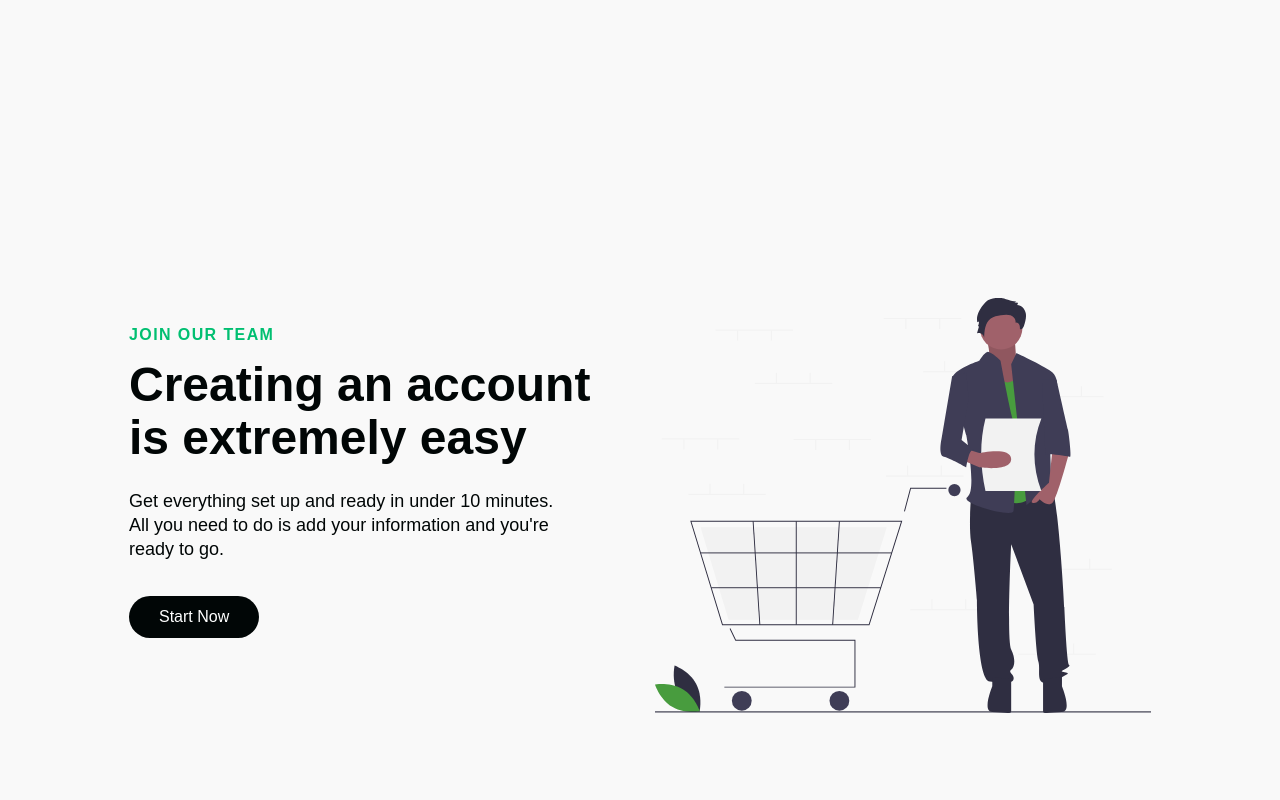
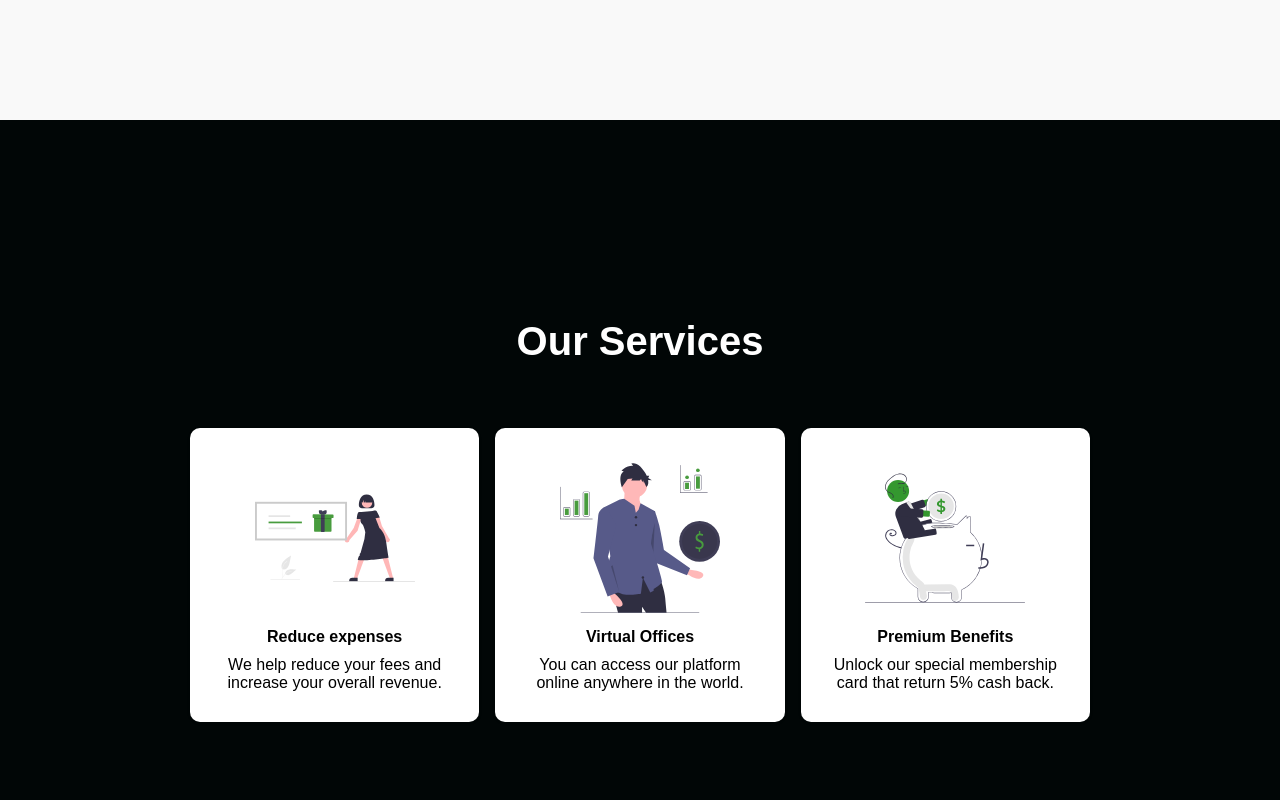
Before and after one commit to LashenDEV/Smooth_scrolling_website-react-, a React (Create React App) app: page / in a window 1280 px wide. Shown: the part 2280-3080 px from the top of the page. Built offline with nearby package versions, Linux system fonts and the light colour scheme; a web font is replaced by a local one.

Commit message:
ServicesSection

```diff
--- a/src/components/Navbar/index.js
+++ b/src/components/Navbar/index.js
@@ -29,7 +29,7 @@
                             <NavLinks to="discover">Discover</NavLinks>
                         </NavItem>
                         <NavItem>
-                            <NavLinks to="about">Services</NavLinks>
+                            <NavLinks to="services">Services</NavLinks>
                         </NavItem>
                         <NavItem>
                             <NavLinks to="signup">Sign Up</NavLinks>
--- /dev/null
+++ b/src/components/Services/ServicesElements.js
@@ -0,0 +1,82 @@
+import styled from "styled-components";
+
+export const ServicesContainer = styled.div`
+  height: 100vh;
+  display: flex;
+  flex-direction: column;
+  justify-content: center;
+  align-items: center;
+  background: #010606;
+
+  @media screen and (max-width: 768px) {
+    height: 1100px;
+  }
+
+  @media screen and (max-width: 768px) {
+    height: 1300px;
+  }
+`
+
+export const ServicesWrapper = styled.div`
+  max-width: 1000px;
+  margin: 0 auto;
+  display: grid;
+  grid-template-columns: 1fr 1fr 1fr;
+  align-items: center;
+  grid-gap: 16px;
+  padding: 0 50px;
+
+  @media screen and (max-width: 1000px) {
+    grid-template-columns: 1fr 1fr;
+  }
+
+  @media screen and (max-width: 768px) {
+    grid-template-columns: 1fr;
+    padding: 0 20px;
+  }
+`
+
+export const ServicesCard = styled.div`
+  background: #fff;
+  display: flex;
+  flex-direction: column;
+  justify-content: flex-start;
+  align-items: center;
+  border-radius: 10px;
+  max-height: 320px;
+  padding: 30px;
+  box-shadow: 0 1px 3px rgba(0, 0, 0, 0.2);
+  transition: all 0.2s ease-in-out;
+
+  &:hover {
+    transform: scale(1.02);
+    transition: all 0.2s ease-in-out;
+    cursor: pointer;
+  }
+`
+export const ServicesIcon = styled.img`
+  height: 160px;
+  width: 160px;
+  margin-bottom: 10px;
+`
+
+export const ServicesH1 = styled.h1`
+  font-size: 2.5rem;
+  color: #fff;
+  margin-bottom: 64px;
+
+  @media screen and(max-width: 480px) {
+    font-size: 2rem;
+    margin-bottom: 10px;
+  }
+`
+
+export const ServicesH2 = styled.h2`
+  font-size: 1rem;
+  margin-bottom: 10px;
+`
+
+export const ServicesP = styled.p`
+  font-size: 1rem;
+  text-align: center;
+`
--- /dev/null
+++ b/src/components/Services/index.js
@@ -0,0 +1,41 @@
+import React from 'react';
+import {
+    ServicesContainer,
+    ServicesH1,
+    ServicesWrapper,
+    ServicesCard,
+    ServicesH2,
+    ServicesIcon,
+    ServicesP
+} from "./ServicesElements";
+
+import Icon1 from "../../images/svg-4.svg"
+import Icon2 from "../../images/svg-5.svg"
+import Icon3 from "../../images/svg-6.svg"
+
+const Services = () => {
+    return (
+        <ServicesContainer id="services">
+            <ServicesH1>Our Services</ServicesH1>
+            <ServicesWrapper>
+                <ServicesCard>
+                    <ServicesIcon src={Icon1}/>
+                    <ServicesH2>Reduce expenses</ServicesH2>
+                    <ServicesP>We help reduce your fees and increase your overall revenue.</ServicesP>
+                </ServicesCard>
+                <ServicesCard>
+                    <ServicesIcon src={Icon2}/>
+                    <ServicesH2>Virtual Offices</ServicesH2>
+                    <ServicesP>You can access our platform online anywhere in the world.</ServicesP>
+                </ServicesCard>
+                <ServicesCard>
+                    <ServicesIcon src={Icon3}/>
+                    <ServicesH2>Premium Benefits</ServicesH2>
+                    <ServicesP>Unlock our special membership card that return 5% cash back.</ServicesP>
+                </ServicesCard>
+            </ServicesWrapper>
+        </ServicesContainer>
+    );
+};
+
+export default Services;
--- a/src/pages/index.js
+++ b/src/pages/index.js
@@ -4,6 +4,7 @@
 import HeroSection from "../components/HeroSection";
 import InfoSection from "../components/InfoSection";
 import {homeObjOne, homeObjTwo, homeObjThree} from "../components/InfoSection/Data";
+import Services from "../components/Services";
 
 const Home = () => {
     const [isOpen, setIsOpen] = useState(false)
@@ -19,6 +20,7 @@
             <HeroSection/>
             <InfoSection {...homeObjOne}/>
             <InfoSection {...homeObjTwo}/>
+            <Services/>
             <InfoSection {...homeObjThree}/>
         </>
     );
```
